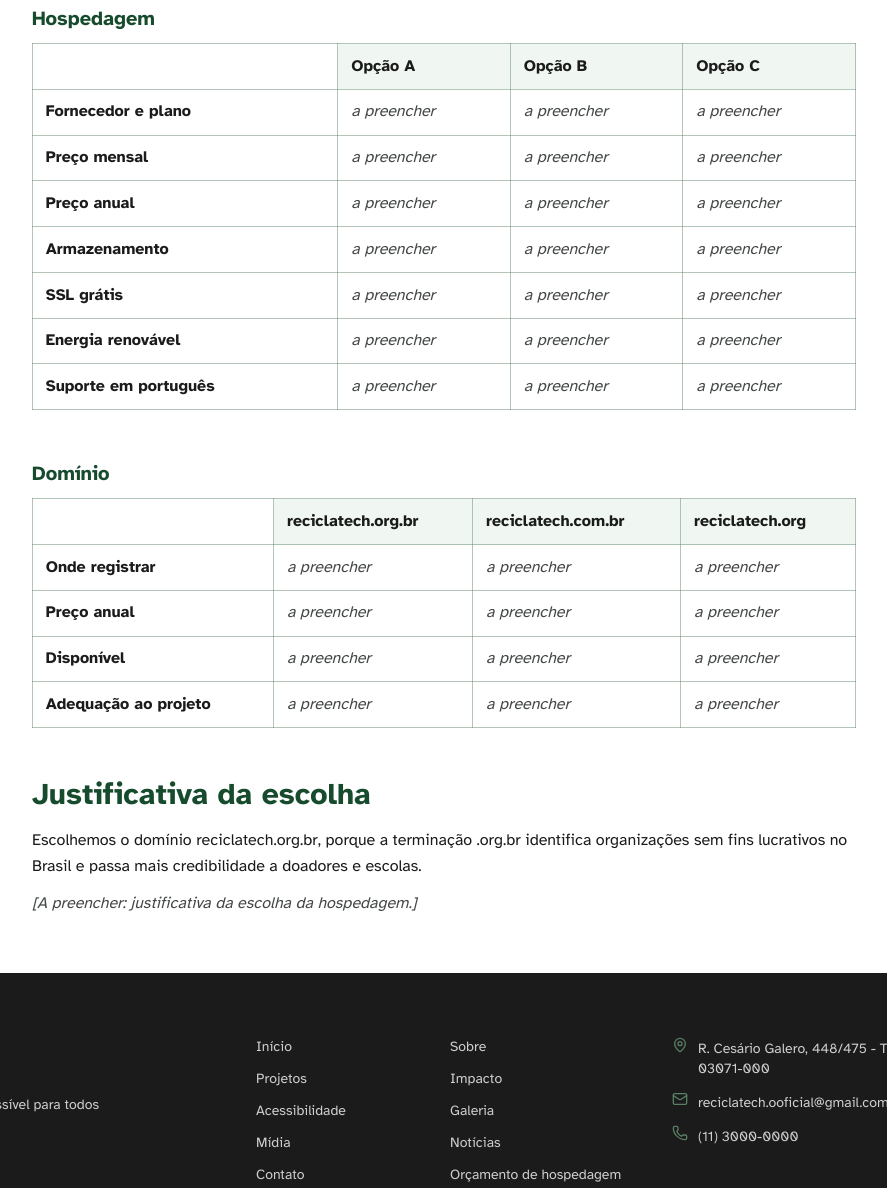
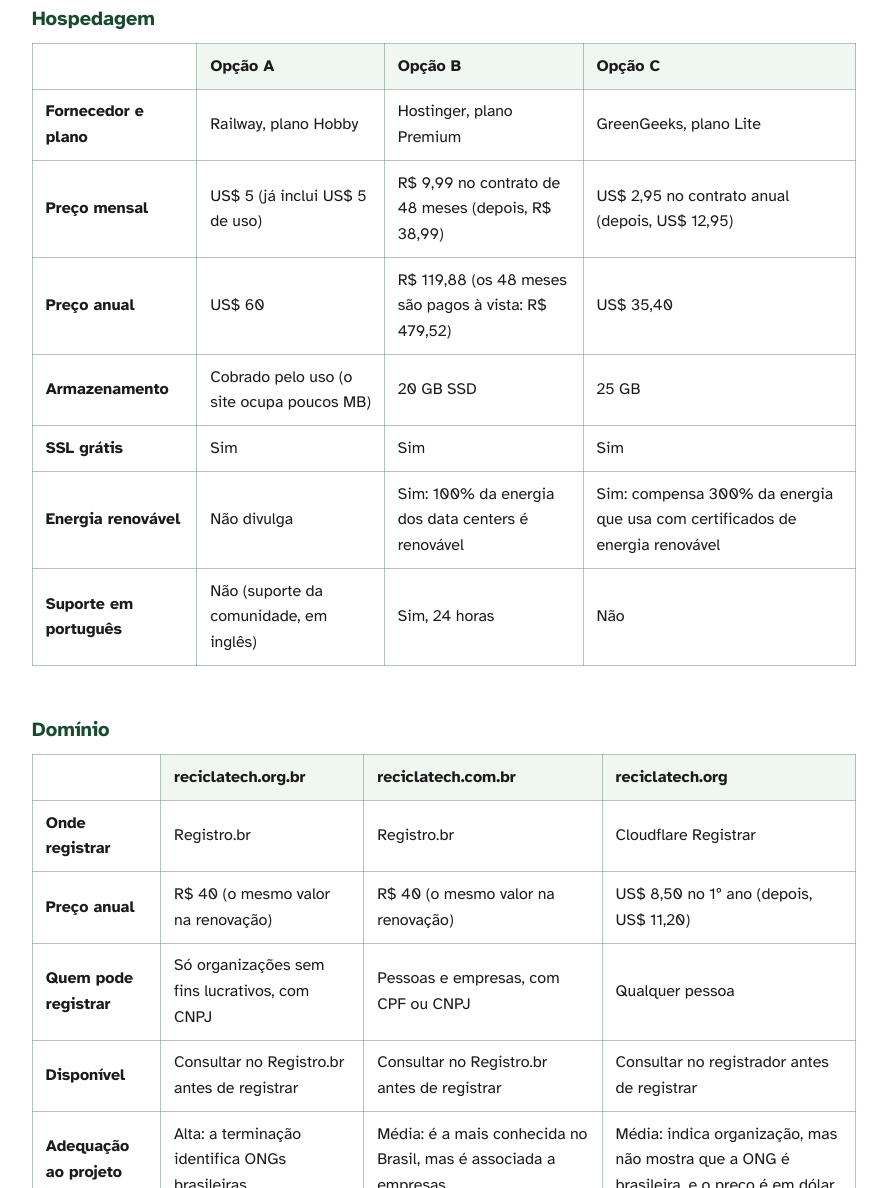
Before and after one commit to arthur-fm123/U-UNICID-ADS-ENG-FRONTEND-2260028-N4-2-2026-M-RECICLATECH, a plain HTML site: page orcamento-hospedagem.html in a window 1280 px wide. Shown: the part 432-1620 px from the top of the page, without its empty margins (196-1083 px from the left). Drawn offline with Linux system fonts and the light colour scheme.

Commit message:
orçamento atualizado

```diff
--- a/orcamento-hospedagem.html
+++ b/orcamento-hospedagem.html
@@ -134,13 +134,14 @@
                 <h1 class="text-4xl md:text-5xl">Orçamento de hospedagem e domínio</h1>
                 <div class="mt-4 max-w-3xl text-lg">
                     <p>Para publicar o site da ReciclaTech, pesquisamos três serviços de hospedagem e três
-                        opções de domínio. Como o nosso projeto fala de sustentabilidade, demos preferência a
-                        serviços que usam energia renovável.</p>
+                        opções de domínio. Como o nosso projeto fala de sustentabilidade, também comparamos se
+                        cada serviço usa energia renovável.</p>
                 </div>
             </div>
         </section>
 
-        <!-- Tabelas de hospedagem e de domínio, e a justificativa da escolha -->
+        <!-- Tabelas de hospedagem e de domínio, e a justificativa da escolha.
+             Preços consultados em novembro de 2026: confira os sites antes de contratar -->
         <section class="container-site max-w-4xl space-y-12 py-14">
             <div class="overflow-x-auto">
                 <table>
@@ -156,45 +157,45 @@
                     <tbody>
                         <tr>
                             <th scope="row">Fornecedor e plano</th>
-                            <td class="italic text-muted-foreground">a preencher</td>
-                            <td class="italic text-muted-foreground">a preencher</td>
-                            <td class="italic text-muted-foreground">a preencher</td>
+                            <td>Railway, plano Hobby</td>
+                            <td>Hostinger, plano Premium</td>
+                            <td>GreenGeeks, plano Lite</td>
                         </tr>
                         <tr>
                             <th scope="row">Preço mensal</th>
-                            <td class="italic text-muted-foreground">a preencher</td>
-                            <td class="italic text-muted-foreground">a preencher</td>
-                            <td class="italic text-muted-foreground">a preencher</td>
+                            <td>US$ 5 (já inclui US$ 5 de uso)</td>
+                            <td>R$ 9,99 no contrato de 48 meses (depois, R$ 38,99)</td>
+                            <td>US$ 2,95 no contrato anual (depois, US$ 12,95)</td>
                         </tr>
                         <tr>
                             <th scope="row">Preço anual</th>
-                            <td class="italic text-muted-foreground">a preencher</td>
-                            <td class="italic text-muted-foreground">a preencher</td>
-                            <td class="italic text-muted-foreground">a preencher</td>
+                            <td>US$ 60</td>
+                            <td>R$ 119,88 (os 48 meses são pagos à vista: R$ 479,52)</td>
+                            <td>US$ 35,40</td>
                         </tr>
                         <tr>
                             <th scope="row">Armazenamento</th>
-                            <td class="italic text-muted-foreground">a preencher</td>
-                            <td class="italic text-muted-foreground">a preencher</td>
-                            <td class="italic text-muted-foreground">a preencher</td>
+                            <td>Cobrado pelo uso (o site ocupa poucos MB)</td>
+                            <td>20 GB SSD</td>
+                            <td>25 GB</td>
                         </tr>
                         <tr>
                             <th scope="row">SSL grátis</th>
-                            <td class="italic text-muted-foreground">a preencher</td>
-                            <td class="italic text-muted-foreground">a preencher</td>
-                            <td class="italic text-muted-foreground">a preencher</td>
+                            <td>Sim</td>
+                            <td>Sim</td>
+                            <td>Sim</td>
                         </tr>
                         <tr>
                             <th scope="row">Energia renovável</th>
-                            <td class="italic text-muted-foreground">a preencher</td>
-                            <td class="italic text-muted-foreground">a preencher</td>
-                            <td class="italic text-muted-foreground">a preencher</td>
+                            <td>Não divulga</td>
+                            <td>Sim: 100% da energia dos data centers é renovável</td>
+                            <td>Sim: compensa 300% da energia que usa com certificados de energia renovável</td>
                         </tr>
                         <tr>
                             <th scope="row">Suporte em português</th>
-                            <td class="italic text-muted-foreground">a preencher</td>
-                            <td class="italic text-muted-foreground">a preencher</td>
-                            <td class="italic text-muted-foreground">a preencher</td>
+                            <td>Não (suporte da comunidade, em inglês)</td>
+                            <td>Sim, 24 horas</td>
+                            <td>Não</td>
                         </tr>
                     </tbody>
                 </table>
@@ -213,37 +214,51 @@
                     <tbody>
                         <tr>
                             <th scope="row">Onde registrar</th>
-                            <td class="italic text-muted-foreground">a preencher</td>
-                            <td class="italic text-muted-foreground">a preencher</td>
-                            <td class="italic text-muted-foreground">a preencher</td>
+                            <td>Registro.br</td>
+                            <td>Registro.br</td>
+                            <td>Cloudflare Registrar</td>
                         </tr>
                         <tr>
                             <th scope="row">Preço anual</th>
-                            <td class="italic text-muted-foreground">a preencher</td>
-                            <td class="italic text-muted-foreground">a preencher</td>
-                            <td class="italic text-muted-foreground">a preencher</td>
+                            <td>R$ 40 (o mesmo valor na renovação)</td>
+                            <td>R$ 40 (o mesmo valor na renovação)</td>
+                            <td>US$ 8,50 no 1º ano (depois, US$ 11,20)</td>
+                        </tr>
+                        <tr>
+                            <th scope="row">Quem pode registrar</th>
+                            <td>Só organizações sem fins lucrativos, com CNPJ</td>
+                            <td>Pessoas e empresas, com CPF ou CNPJ</td>
+                            <td>Qualquer pessoa</td>
                         </tr>
                         <tr>
                             <th scope="row">Disponível</th>
-                            <td class="italic text-muted-foreground">a preencher</td>
-                            <td class="italic text-muted-foreground">a preencher</td>
-                            <td class="italic text-muted-foreground">a preencher</td>
+                            <td>Consultar no Registro.br antes de registrar</td>
+                            <td>Consultar no Registro.br antes de registrar</td>
+                            <td>Consultar no registrador antes de registrar</td>
                         </tr>
                         <tr>
                             <th scope="row">Adequação ao projeto</th>
-                            <td class="italic text-muted-foreground">a preencher</td>
-                            <td class="italic text-muted-foreground">a preencher</td>
-                            <td class="italic text-muted-foreground">a preencher</td>
+                            <td>Alta: a terminação identifica ONGs brasileiras</td>
+                            <td>Média: é a mais conhecida no Brasil, mas é associada a empresas</td>
+                            <td>Média: indica organização, mas não mostra que a ONG é brasileira, e o preço é em dólar</td>
                         </tr>
                     </tbody>
                 </table>
             </div>
+            <p class="text-base text-muted-foreground">Preços consultados em novembro de 2026. Os valores promocionais e
+                o câmbio do dólar mudam com frequência.</p>
             <div>
                 <h2 class="text-3xl">Justificativa da escolha</h2>
-                <p class="mt-4">Escolhemos o domínio reciclatech.org.br, porque a terminação .org.br
-                    identifica organizações sem fins lucrativos no Brasil e passa mais credibilidade a
-                    doadores e escolas.</p>
-                <p class="mt-3 italic text-muted-foreground">[A preencher: justificativa da escolha da hospedagem.]</p>
+                <p class="mt-4">Escolhemos a Railway, no plano Hobby, para publicar o site. Ela publica automaticamente
+                    cada atualização enviada ao GitHub, já entrega o endereço com HTTPS
+                    (reciclatech.up.railway.app) e o plano de US$ 5 por mês é suficiente para um site estático como
+                    o nosso. As desvantagens são que a Railway não divulga se usa energia renovável e que o suporte
+                    é só em inglês. Se a ReciclaTech fosse uma ONG real, a melhor alternativa seria a Hostinger, que
+                    tem suporte em português, data center em São Paulo e energia 100% renovável.</p>
+                <p class="mt-3">Para o domínio, escolhemos o reciclatech.org.br, porque a terminação .org.br
+                    identifica organizações sem fins lucrativos no Brasil e passa mais credibilidade a doadores e
+                    escolas. Esse domínio só pode ser registrado por uma organização com CNPJ. Como a ReciclaTech é
+                    fictícia, o site continua no endereço gratuito da Railway.</p>
             </div>
         </section>
     </main>
```
